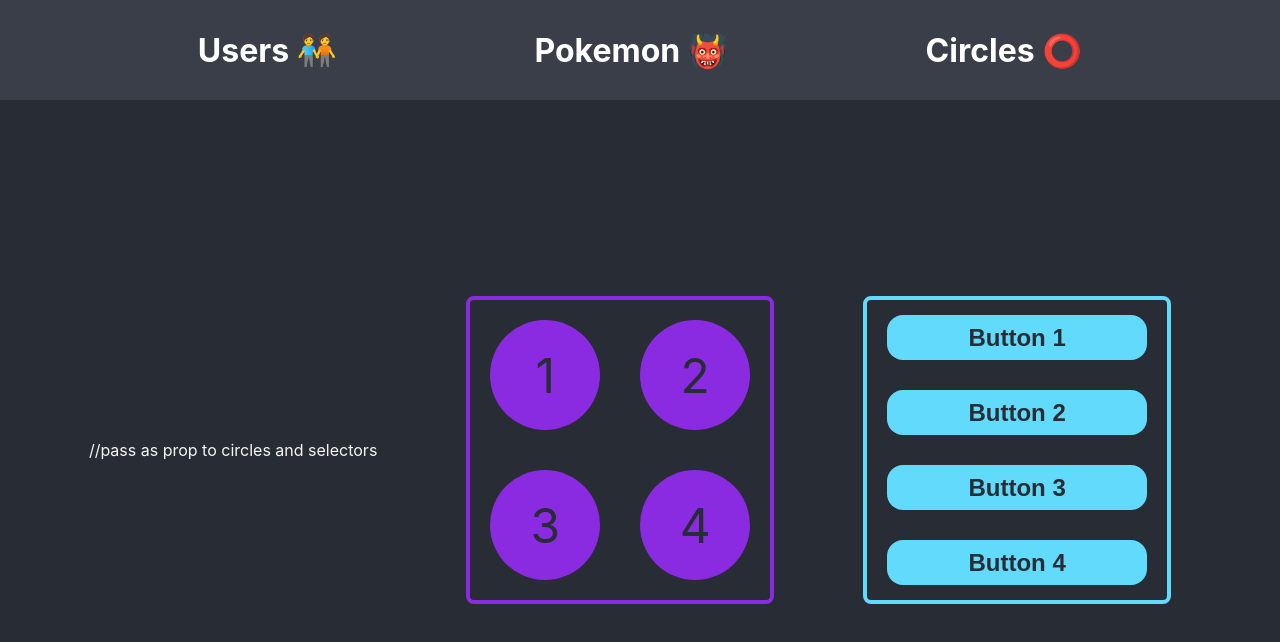
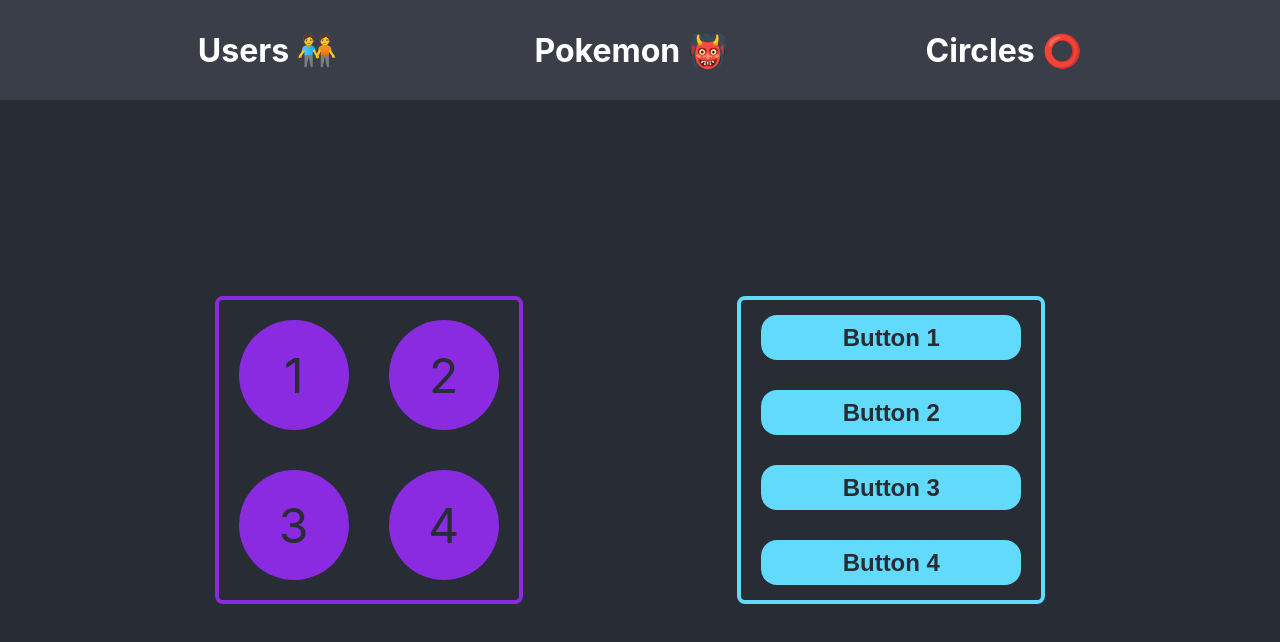
Before and after one commit to daisy119/eact-state-and-data-lab, a React (Vite) app: page /circle-selector in a window 1280 px wide. Shown: the top 642 px of the page. Built offline with nearby package versions, Linux system fonts and the light colour scheme.

Commit message:
part 3 selector useState change according to the click

```diff
--- a/src/pages/CircleSelector/CircleSelector.jsx
+++ b/src/pages/CircleSelector/CircleSelector.jsx
@@ -25,7 +25,7 @@ const CircleSelector = () => {
 
   return (
     <main>
-      //pass as prop to circles and selectors
+      {/* pass as prop to circles and selectors */}
       <Circles handleSelection={handleSelection} selections={selections} />
       <Selectors handleSelection={handleSelection} selections={selections} />
     </main>
```
